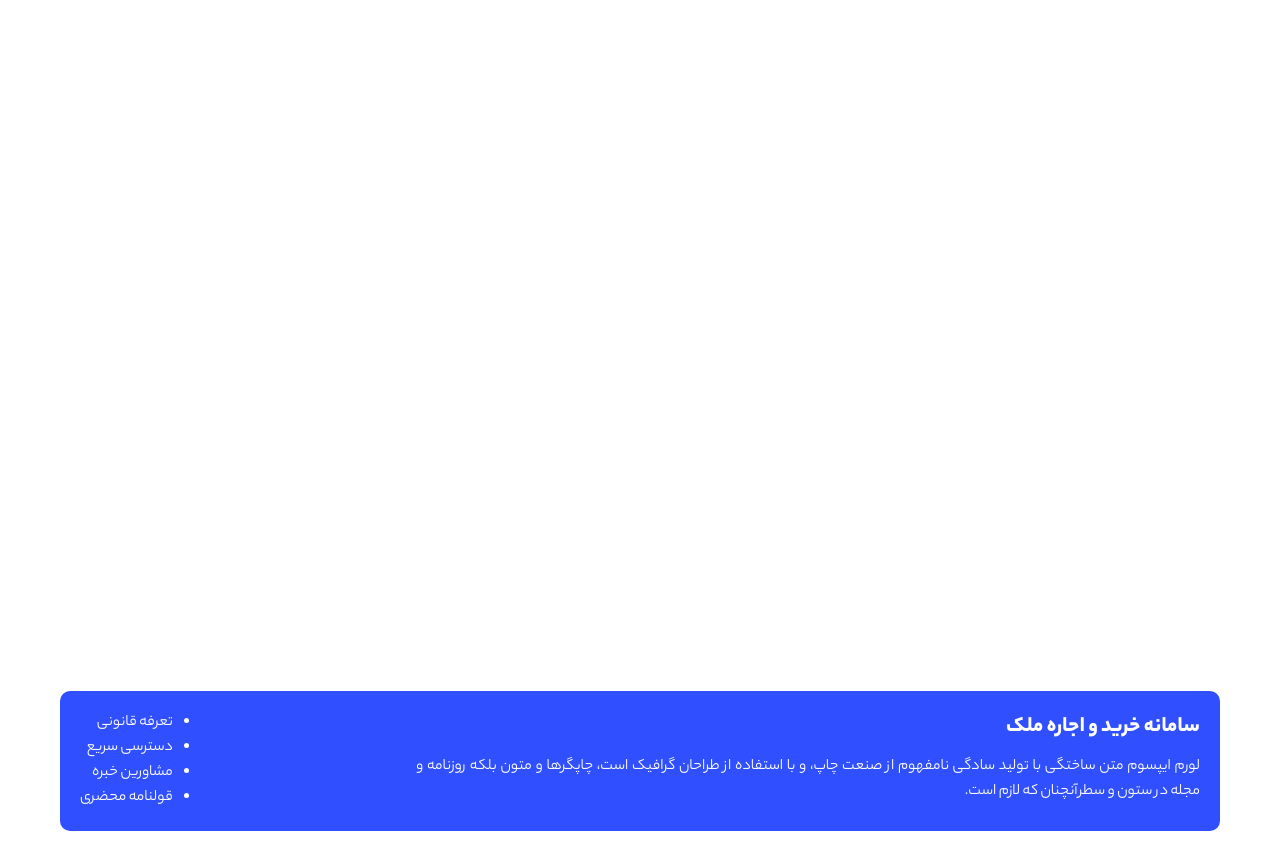
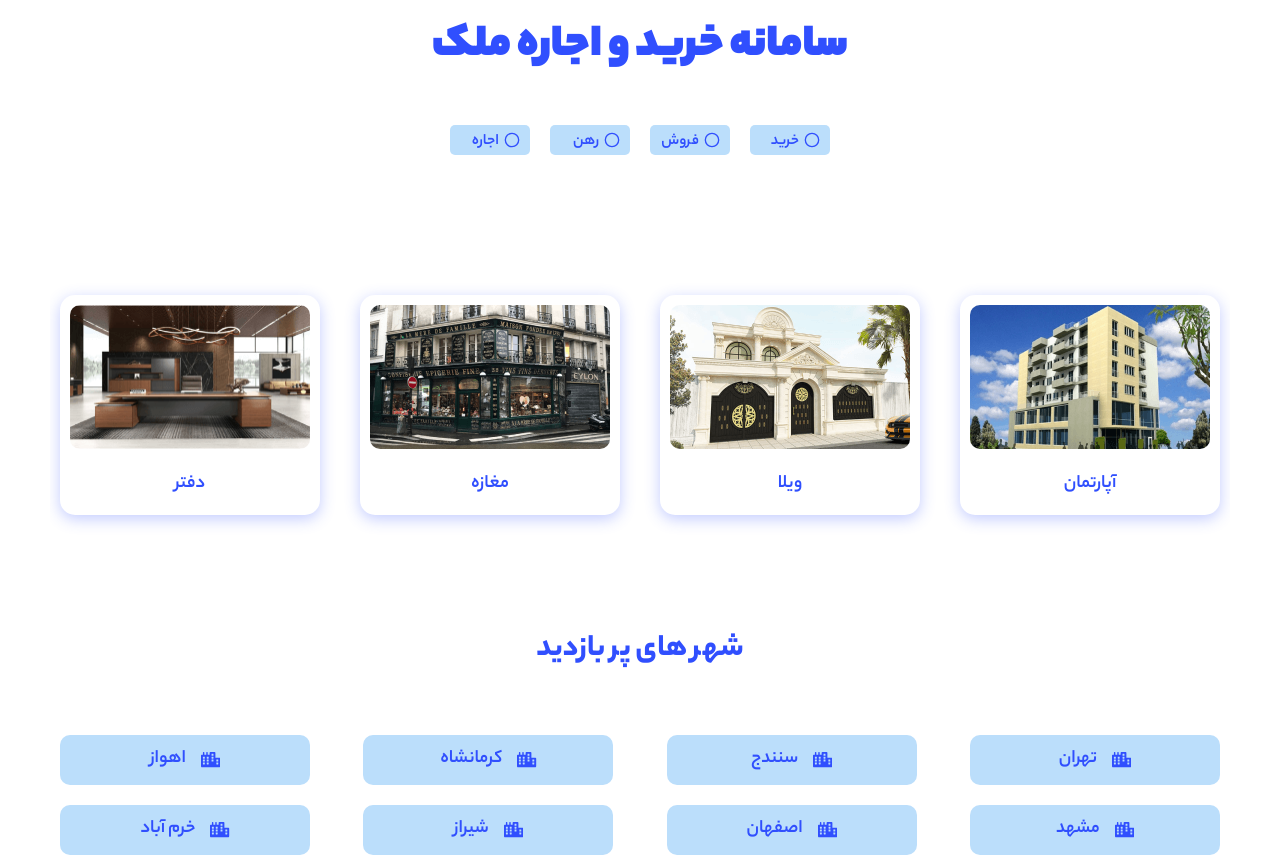
Before and after one commit to saeedjoulaei/SJ-Realstate-NextProject, a Next.js app: page / in a window 1280 px wide. Shown: the part 200-1057 px from the top of the page. Built offline with nearby package versions, Linux system fonts and the light colour scheme; no server answers.

Commit message:
homepage completed

```diff
--- a/src/app/page.js
+++ b/src/app/page.js
@@ -1,7 +1,5 @@
+import HomePage from "@/template/HomePage";
+
 export default function Home() {
-  return (
-    <div>
-      <h1>سعید</h1>
-    </div>
-  );
+  return <HomePage />;
 }
--- /dev/null
+++ b/src/components/module/CategoryCard.js
@@ -0,0 +1,22 @@
+import Link from "next/link";
+import Image from "next/image";
+import styles from "@/module/CategoryCard.module.css";
+
+function CategoryCard({ name, title }) {
+  return (
+    <div className={styles.card}>
+      <Link href={`/buy-residential?category=${name}`}>
+        <Image
+          src={`/images/${name}.png`}
+          alt={title}
+          width={240}
+          height={144}
+          priority={true}
+        />
+        <p>{title}</p>
+      </Link>
+    </div>
+  );
+}
+
+export default CategoryCard;
--- /dev/null
+++ b/src/components/module/CategoryCard.module.css
@@ -0,0 +1,25 @@
+.card {
+  box-shadow: #304ffe4a 0px 4px 15px;
+  /* border: 2px solid #304ffe; */
+  border-radius: 15px;
+  overflow: hidden;
+  padding: 10px;
+  transition: all ease-in 0.1s;
+  margin: 10px 0;
+}
+
+.card:hover {
+  transform: rotate(-5deg);
+}
+
+.card img {
+  border-radius: 10px;
+}
+
+.card p {
+  font-size: 1.2rem;
+  font-weight: 400;
+  color: #304ffe;
+  text-align: center;
+  margin: 10px 0 5px;
+}
--- /dev/null
+++ b/src/components/template/HomePage.js
@@ -0,0 +1,43 @@
+import { FiCircle } from "react-icons/fi";
+import { FaCity } from "react-icons/fa";
+import CategoryCard from "@/module/CategoryCard";
+import { categories, cities, services } from "@/constants/strings";
+import styles from "@/template/HomePage.module.css";
+
+function HomePage() {
+  return (
+    <div>
+      <div className={styles.banner}>
+        <div className={styles.desc}>
+          <h1>سامانه خرید و اجاره ملک</h1>
+          <ul>
+            {services.map((i) => (
+              <li key={i}>
+                <FiCircle />
+                <span>{i}</span>
+              </li>
+            ))}
+          </ul>
+        </div>
+      </div>
+      <div className={styles.categories}>
+        {Object.keys(categories).map((i) => (
+          <CategoryCard title={categories[i]} name={i} />
+        ))}
+      </div>
+      <div className={styles.city}>
+        <h3>شهر های پر بازدید</h3>
+        <ul>
+          {cities.map((i) => (
+            <li key={i}>
+              <FaCity />
+              <span>{i}</span>
+            </li>
+          ))}
+        </ul>
+      </div>
+    </div>
+  );
+}
+
+export default HomePage;
--- /dev/null
+++ b/src/components/template/HomePage.module.css
@@ -0,0 +1,108 @@
+.banner {
+  display: flex;
+  justify-content: center;
+  align-items: center;
+  border-radius: 10px;
+  padding: 20px;
+  margin: 100px 0;
+}
+
+.desc {
+  width: 100%;
+  text-align: center;
+  color: #304ffe;
+}
+
+.desc h1 {
+  font-weight: 700;
+  font-size: 3rem;
+  margin-bottom: 30px;
+}
+
+.desc ul {
+  list-style: none;
+  display: flex;
+  justify-content: center;
+  flex-wrap: wrap;
+}
+
+.desc li {
+  display: flex;
+  align-items: center;
+  width: 80px;
+  margin: 10px;
+  background-color: #bbdefb;
+  padding: 5px 10px;
+  border-radius: 5px;
+}
+
+.desc span {
+  font-weight: 400;
+  margin-right: 5px;
+  height: 20px;
+}
+
+.categories {
+  display: flex;
+  justify-content: space-between;
+  flex-wrap: wrap;
+  margin: 50px 0;
+}
+
+.city {
+  margin: 100px 0;
+}
+
+.city h3 {
+  font-weight: 600;
+  font-size: 2rem;
+  text-align: center;
+  color: #304ffe;
+}
+
+.city ul {
+  display: flex;
+  justify-content: space-between;
+  flex-wrap: wrap;
+  margin-top: 50px;
+  list-style: none;
+}
+
+.city li {
+  background-color: #bbdefb;
+  color: #304ffe;
+  font-size: 1.2rem;
+  width: 250px;
+  margin: 10px 0;
+  display: flex;
+  justify-content: center;
+  align-items: center;
+  padding: 10px;
+  border-radius: 10px;
+}
+
+.city span {
+  height: 30px;
+  margin-right: 15px;
+  font-weight: 400;
+}
+
+@media (max-width: 1000px) {
+  .banner {
+    flex-direction: column-reverse;
+  }
+}
+
+@media (max-width: 600px) {
+  .desc h1 {
+    font-size: 2.5rem;
+  }
+
+  .categories {
+    justify-content: center;
+  }
+
+  .city ul {
+    justify-content: center;
+  }
+}
--- /dev/null
+++ b/src/constants/strings.js
@@ -0,0 +1,19 @@
+const services = ["خرید", "فروش", "رهن", "اجاره"];
+const cities = [
+  "تهران",
+  "سنندج",
+  "کرمانشاه",
+  "اهواز",
+  "مشهد",
+  "اصفهان",
+  "شیراز",
+  "خرم آباد",
+];
+const categories = {
+  apartment: "آپارتمان",
+  villa: "ویلا",
+  store: "مغازه",
+  office: "دفتر",
+};
+
+export { services, cities, categories };
```
